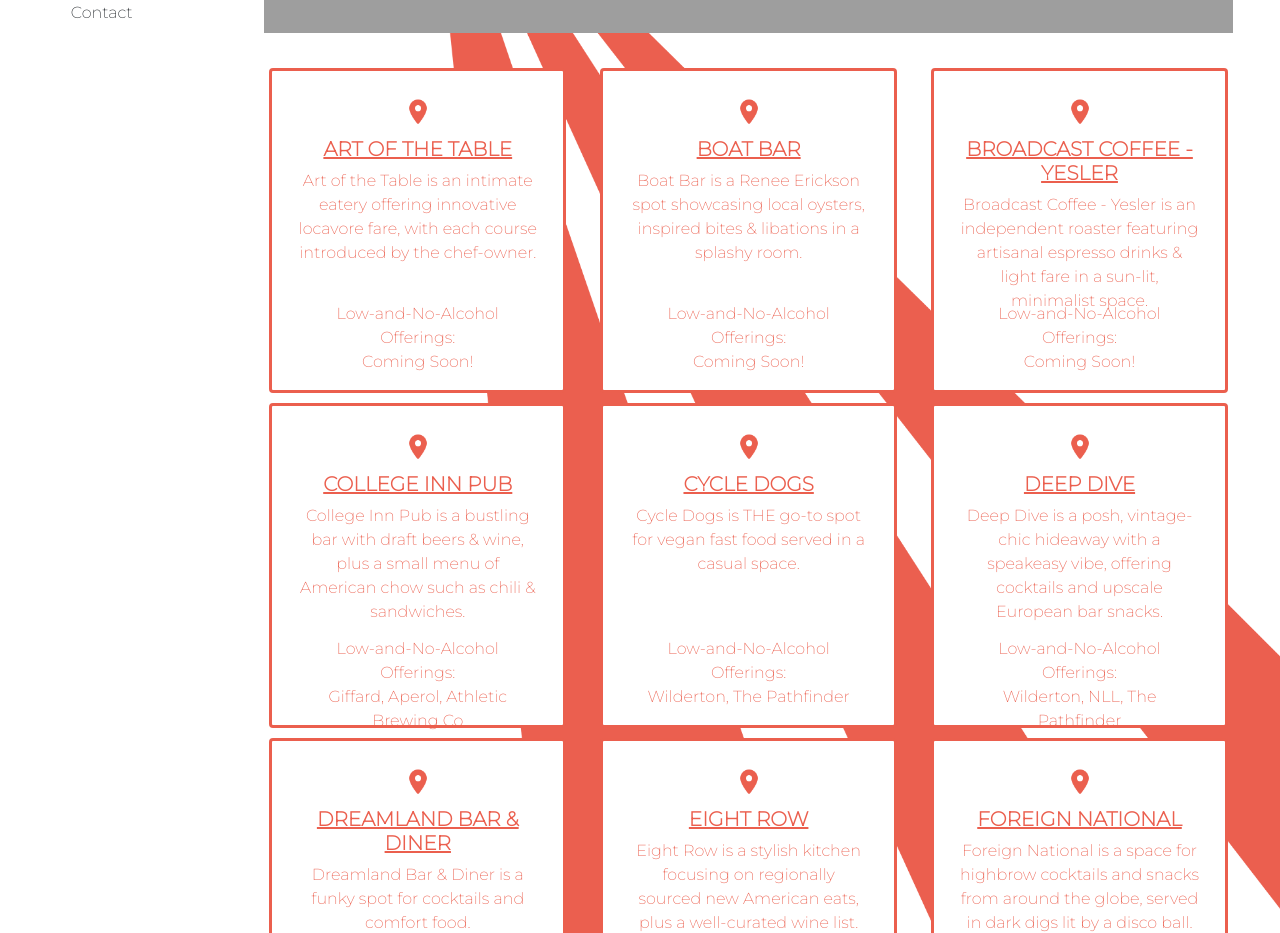
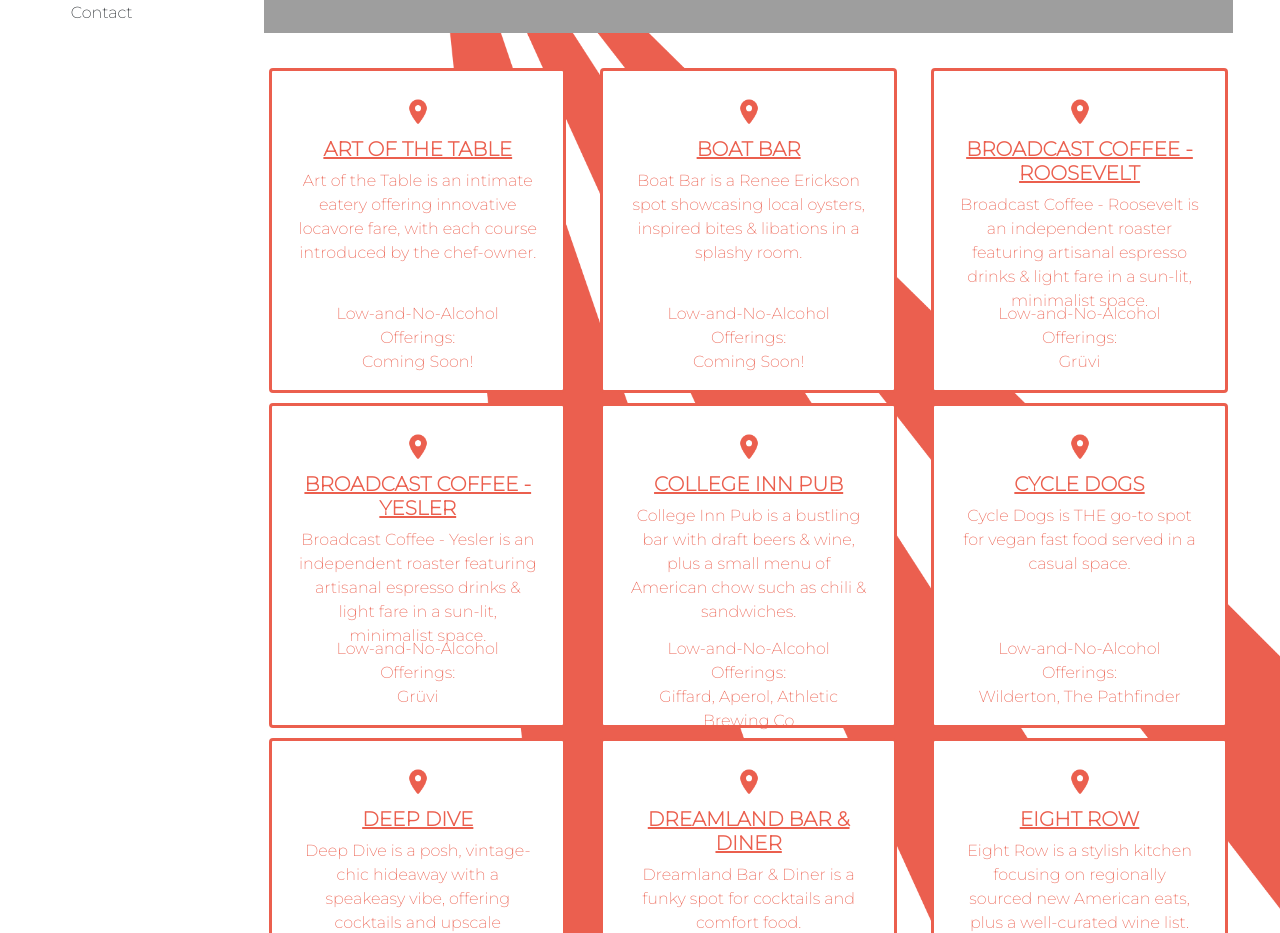
Before and after one commit to mfflynnnn/damp-and-dry, a React (Create React App) app: page /participants in a window 1280 px wide. Shown: the part 520-1453 px from the top of the page. Built offline with nearby package versions, Linux system fonts and the light colour scheme; grey boxes are pictures that could not be loaded.

Commit message:
Updated Participants data for Broadcast

```diff
--- a/src/Participants.js
+++ b/src/Participants.js
@@ -24,11 +24,20 @@ const arrayOfObjects = [
       "https://www.google.com/maps/place/Boat+Bar/@47.613057,-122.3271557,15z/data=!4m13!1m7!3m6!1s0x0:0x5aa023993964d77e!2sBoat+Bar!8m2!3d47.613048!4d-122.3183912!10e1!3m4!1s0x0:0x5aa023993964d77e!8m2!3d47.613048!4d-122.3183912",
   },
   {
+    participant: "Broadcast Coffee - Roosevelt",
+    description:
+      "an independent roaster featuring artisanal espresso drinks & light fare in a sun-lit, minimalist space.",
+    website: "https://broadcastcoffeeroasters.com/",
+    brandsOffered: "Grüvi",
+    mapLink:
+      "https://www.google.com/maps/place/Broadcast+Coffee/@47.6762449,-122.317522,15z/data=!4m5!3m4!1s0x0:0x9f0e993ca3fb45a8!8m2!3d47.6762451!4d-122.3175054",
+  },
+  {
     participant: "Broadcast Coffee - Yesler",
     description:
       "an independent roaster featuring artisanal espresso drinks & light fare in a sun-lit, minimalist space.",
     website: "https://broadcastcoffeeroasters.com/",
-    brandsOffered: "Coming Soon!",
+    brandsOffered: "Grüvi",
     mapLink:
       "https://www.google.com/maps/place/Broadcast+Coffee+Roasters/@47.6139246,-122.3400029,14z/data=!4m9!1m2!2m1!1sbroadcast+coffee!3m5!1s0x54906ac18a03f09d:0x91cdd4adbbbc4ebb!8m2!3d47.6018046!4d-122.3065592!15sChBicm9hZGNhc3QgY29mZmVlIgOIAQFaEiIQYnJvYWRjYXN0IGNvZmZlZZIBC2NvZmZlZV9zaG9w",
   },
```
